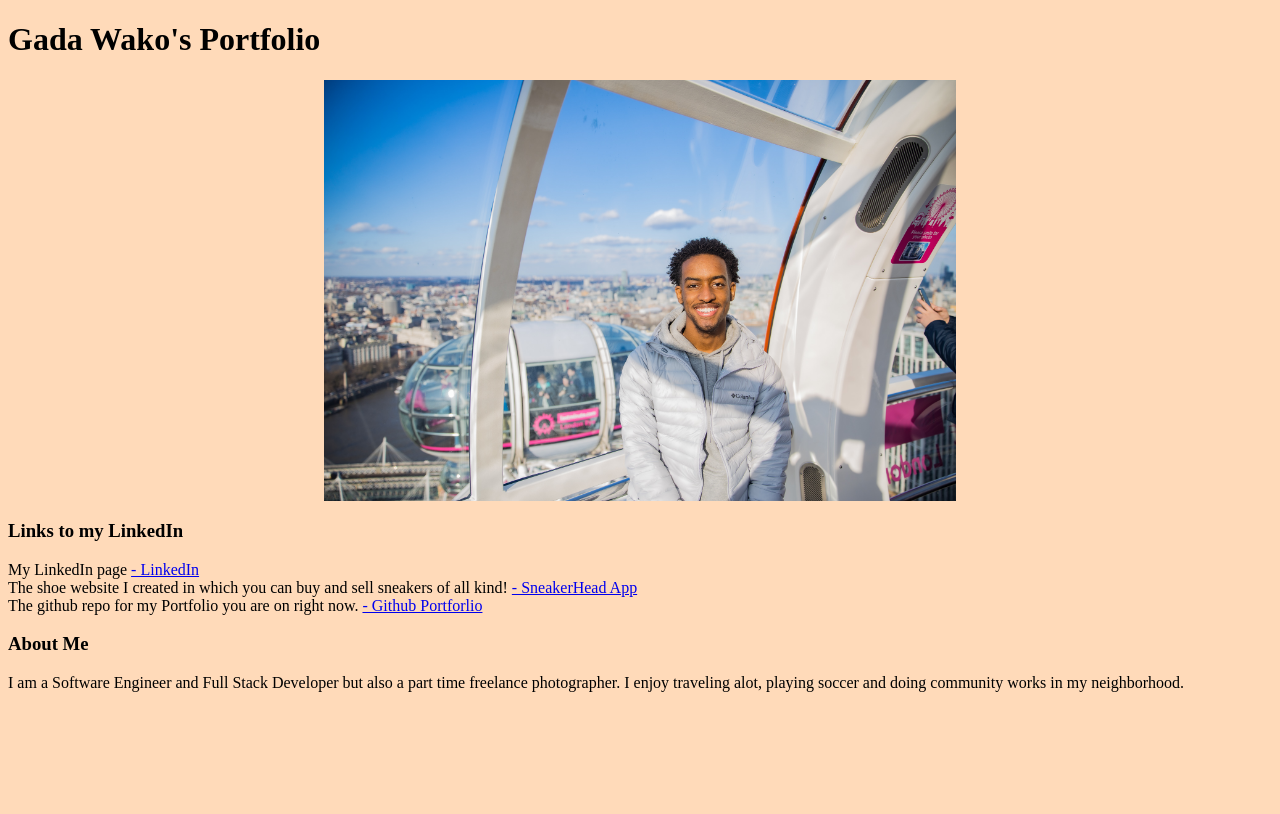
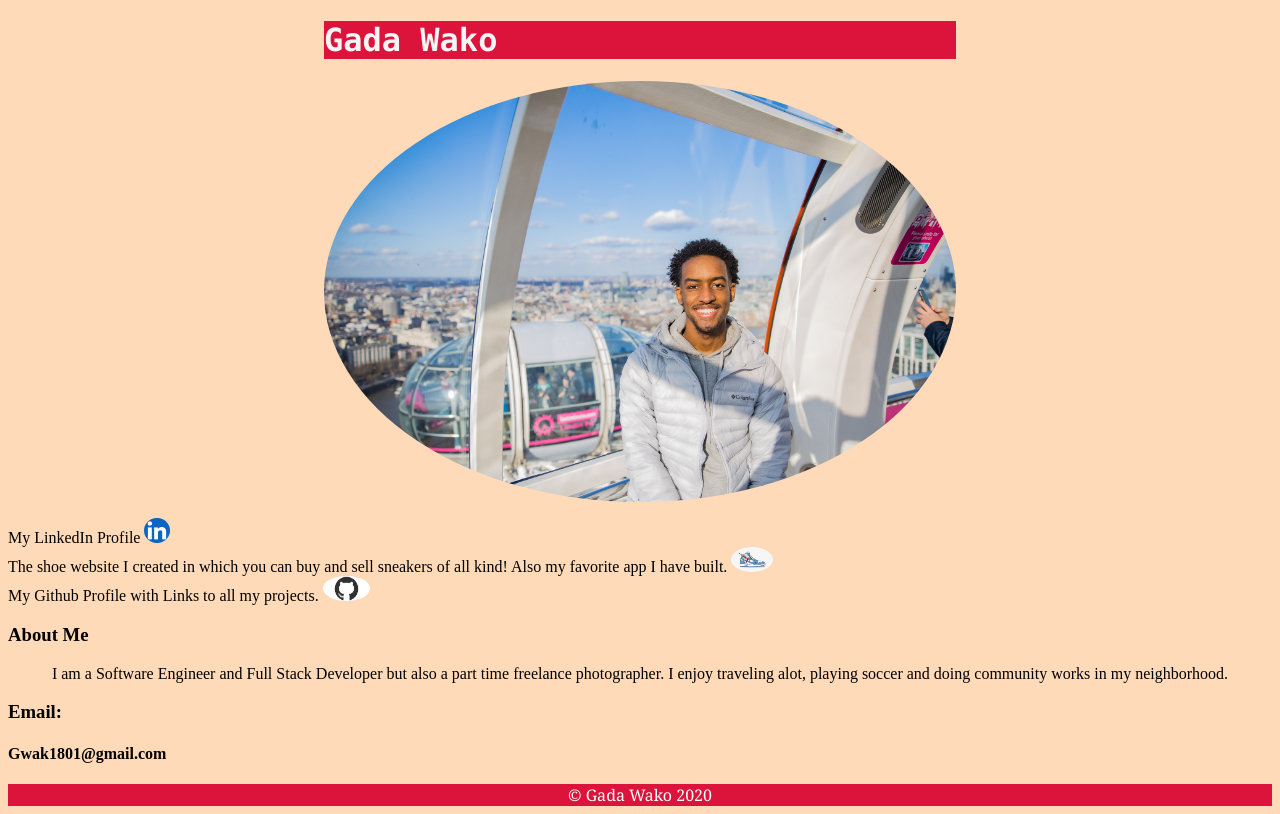
Before and after one commit to gadawako/gadawako.github.io, a plain HTML site: page index.html in a window 1280 px wide. Drawn offline with Linux system fonts and the light colour scheme.

Commit message:
updated as of nov 1

```diff
--- a/index.html
+++ b/index.html
@@ -7,27 +7,33 @@
     <title>Gada's Personal Website</title>
 </head>
 <body>
-    <h1>
-        Gada Wako's Portfolio
+    <h1 class="center">
+        Gada Wako
     </h1>
-    <img src="D11A3516 2.jpeg" alt="My London photo" class="center">
-    <h3> Links to my LinkedIn</h3>
+    <img src="D11A3516 2.jpeg" id="image" alt="My London photo" class="center">
     <p>
-        My LinkedIn page
-        <a href="https://www.linkedin.com/in/gadawako/">-   LinkedIn</a>
+        My LinkedIn Profile
+        <a href="https://www.linkedin.com/in/gadawako/"><image id="image" alt="LinkedIn" src="linkedin.png" width="auto" height="25px"></a>
     </br>
-        The shoe website I created in which you can buy and sell sneakers of all kind!
-        <a href="https://github.com/gadawako/SneakerHead">-   SneakerHead App</a>
+        The shoe website I created in which you can buy and sell sneakers of all kind! Also my favorite app I have built.
+        <a href="https://github.com/gadawako/SneakerHead"><image id="image" alt="sneakers" src="sneaker.png" width="auto" height="25px"></a>
     </br>
-        The github repo for my Portfolio you are on right now.
-        <a href="https://gadawako.github.io/">-   Github Portforlio</a>
+        My Github Profile with Links to all my projects.
+        <a href="https://github.com/gadawako"><image id="image" alt="github" src="github.png" width="auto" height="25px" ></a>
     </p>
     <h3> About Me</h3>
-    <p>
+    <p class="about">
         I am a Software Engineer and Full Stack Developer
         but also a part time freelance photographer.
         I enjoy traveling alot, playing soccer and
         doing community works in my neighborhood.
     </p>
+    <h3>
+        Email:
+        <h4>Gwak1801@gmail.com</h4>
+    </h3>
+    <footer class="footer">
+        © Gada Wako 2020
+    </footer>
 </body>
 </html>
--- a/style.css
+++ b/style.css
@@ -6,4 +6,21 @@ body {
     margin-left: auto;
     margin-right: auto;
     width: 50%;
-  }
+    font-family: "Lucida Console", Courier, monospace;
+}
+img {
+    border-radius: 50%;
+}
+.footer {
+    background-color: #DC143C;
+    text-align: center;
+    color: white;
+    font-family: Georgia, 'Times New Roman', Times, serif
+}
+h1 {
+    background-color: #DC143C;
+    color: whitesmoke;
+}
+.about {
+    text-align: center;
+}
```
Also changed, not shown: github.png (added), linkedin.png (added), sneaker.png (added).
